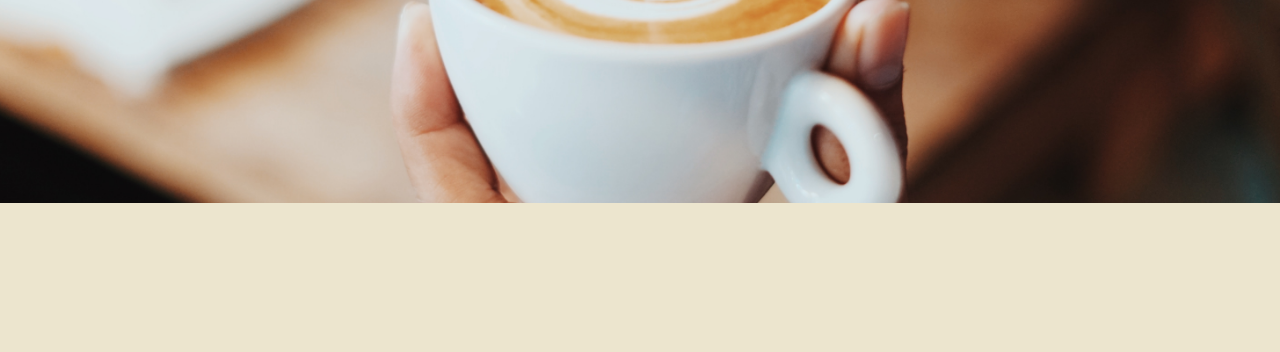
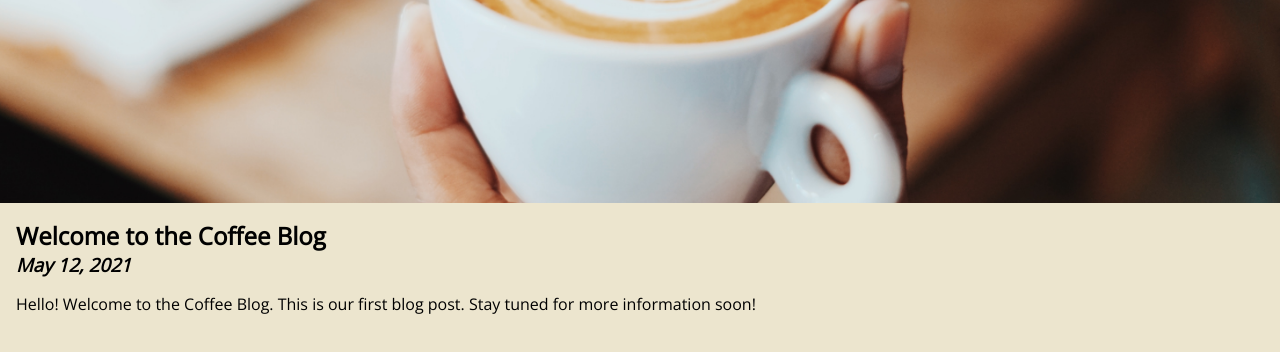
Before and after one commit to kartikmarkandan/coffee-shop, a Gatsby site: page / in a window 1280 px wide. Shown: the part 436-788 px from the top of the page. Built offline with nearby package versions, Linux system fonts and the light colour scheme; Gatsby itself is replaced by a stand-in of ours.

Commit message:
Add initial blog post listing

```diff
--- a/gatsby-config.js
+++ b/gatsby-config.js
@@ -3,6 +3,14 @@ module.exports = {
     title: 'The Coffee Blog'
   },
   plugins: [
-    'gatsby-plugin-netlify-cms'
+    'gatsby-plugin-netlify-cms',
+    {
+      resolve: 'gatsby-source-filesystem',
+      options: {
+        name: 'blog',
+        path: 'src/blog'
+      }
+    },
+    'gatsby-transformer-remark'
   ]
 };
--- a/package.json
+++ b/package.json
@@ -16,6 +16,8 @@
   "dependencies": {
     "gatsby": "^2.23.7",
     "gatsby-plugin-netlify-cms": "^4.3.5",
+    "gatsby-source-filesystem": "^2.3.14",
+    "gatsby-transformer-remark": "^2.8.19",
     "netlify-cms-app": "^2.12.15",
     "react": "^16.13.1",
     "react-dom": "^16.13.1"
--- /dev/null
+++ b/src/components/BlogList.js
@@ -0,0 +1,34 @@
+import React from 'react'
+import {graphql, useStaticQuery} from 'gatsby'
+import BlogPost from './BlogPost'
+
+export default function BlogList(){
+
+    const data = useStaticQuery(graphql`
+    {
+        allMarkdownRemark{
+            edges{
+                node{
+                    id
+                    frontmatter{
+                        title
+                        date(formatString: "MMMM D, YYYY")
+                    }
+                    excerpt
+                }
+            }
+        }
+    }
+    `)
+    return(
+        <div>
+        {data.allMarkdownRemark.edges.map(edge => (
+          <BlogPost
+            key={edge.node.id}
+            title={edge.node.frontmatter.title}
+            date={edge.node.frontmatter.date}
+            excerpt={edge.node.excerpt} />
+        ))}
+      </div>
+    )
+}
--- /dev/null
+++ b/src/components/BlogPost.js
@@ -0,0 +1,12 @@
+import React from 'react'
+import styles from './BlogPost.module.css'
+
+export default function BlogPost({title, date, excerpt}){
+    return(
+        <article className={styles.blog}>
+            <h2>{title}</h2>
+            <h3>{date}</h3>
+            <p>{excerpt}</p>
+        </article>
+    )
+}
--- /dev/null
+++ b/src/components/BlogPost.module.css
@@ -0,0 +1,10 @@
+.blog {
+    padding: 1rem;
+  }
+  .blog h2 {
+    margin: 0;
+  }
+  .blog h3 {
+    margin: 0;
+    font-style: italic;
+  }
--- a/src/pages/index.js
+++ b/src/pages/index.js
@@ -2,6 +2,8 @@ import React from 'react';
 
 import { graphql, useStaticQuery } from 'gatsby';
 
+
+import BlogList from '../components/BlogList'
 import Layout from '../components/Layout';
 
 import styles from './index.module.css';
@@ -22,6 +24,7 @@ export default function IndexPage() {
       <div id={styles.hero}>
         <h1>{data.site.siteMetadata.title}</h1>
       </div>
+      <BlogList />
     </Layout>
   );
 }
```
Also changed, not shown: 1 other file.
